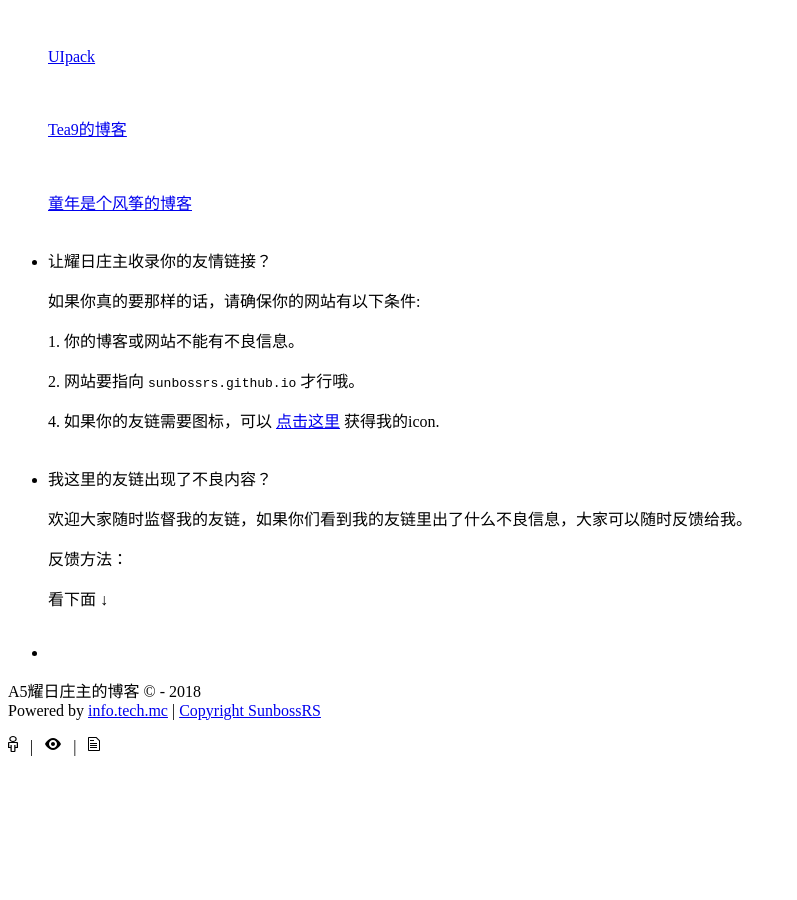
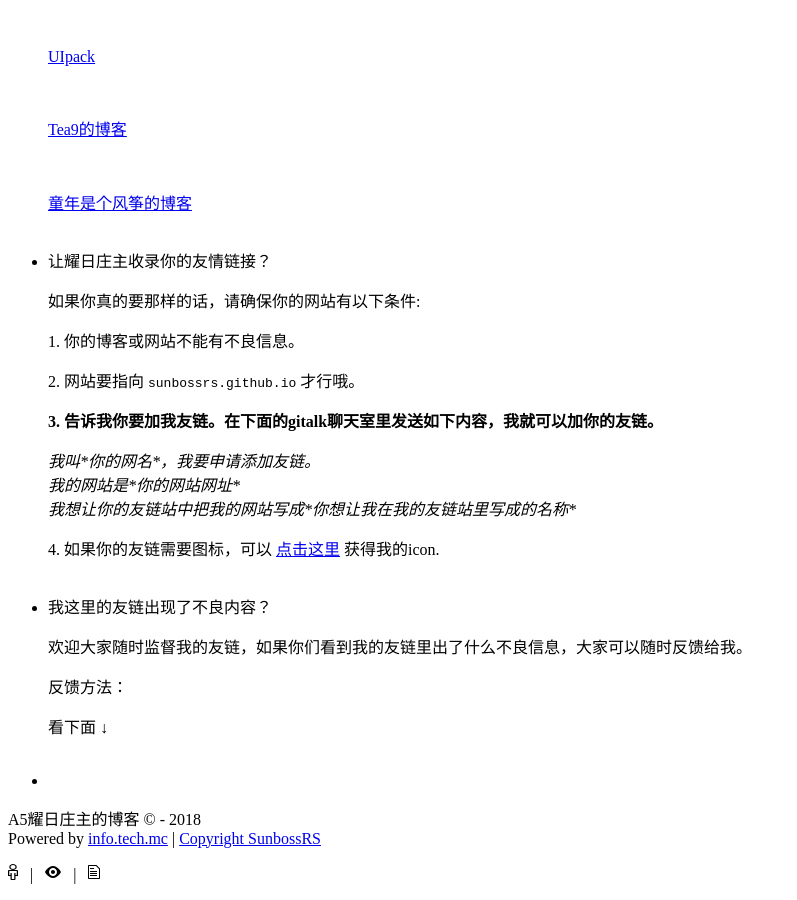
Before and after one commit to Sunbertrs/sunbossrs-blog-v1, a Jekyll site: the page built from links.html, in a window 1280 px wide and 900 px high, scrolled down 1270 px. Shown: the whole window, without its empty margins (0-797 px from the left). Built offline with Jekyll 4.4.1, drawn with Linux system fonts in a browser that asks for light colours; nearby versions of some CDN libraries; comment, search, counter and statistics services are not loaded; before the commit the page ends 2042 px from its top, so only the background shows below that.

Commit message:
Update links.html

```diff
--- a/links.html
+++ b/links.html
@@ -58,6 +58,10 @@ description: Minecraft is my SOUL!!
     <p>如果你真的要那样的话，请确保你的网站有以下条件:</p>
     <p>1. 你的博客或网站不能有不良信息。</p>
     <p>2. 网站要指向 <code>sunbossrs.github.io</code> 才行哦。</p>
+    <strong><p>3. 告诉我你要加我友链。在下面的gitalk聊天室里发送如下内容，我就可以加你的友链。</strong>
+    <address>我叫*你的网名*，我要申请添加友链。</address>
+    <address>我的网站是*你的网站网址*</address>
+    <address>我想让你的友链站中把我的网站写成*你想让我在我的友链站里写成的名称*</address>
     <p>4. 如果你的友链需要图标，可以 <a href='/https://avatars3.githubusercontent.com/u/38691765?s=96&v=4'>点击这里</a> 获得我的icon.</p>
 </li>
     <br>
```
